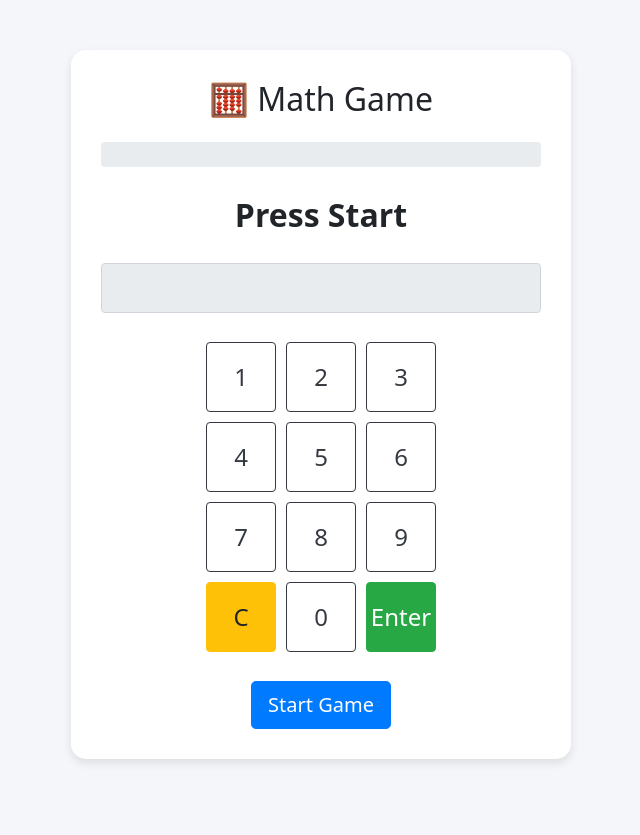
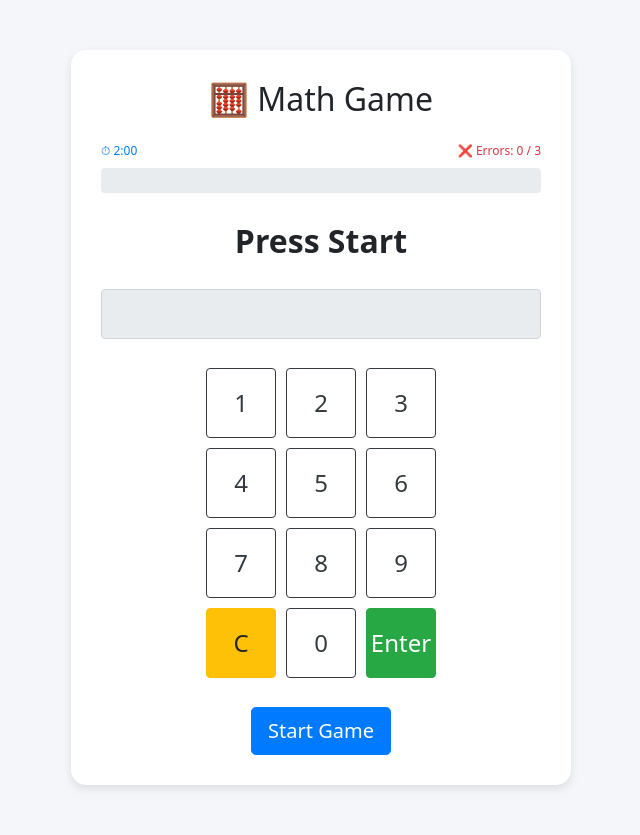
Before and after one commit to phangchunhoe/ecommerce_website, a Flask app: page /math-game in a window 1280 px wide. Shown: the whole page, without its empty margins (319-959 px from the left). Before the commit the page ends 763 px from the top, so only its background shows below. Run offline with Flask 3, Linux system fonts and the light colour scheme; a user stored in the database is signed in; some libraries are stand-ins or nearby versions.

Commit message:
Added the timer and error counts for the math game

```diff
--- a/website/static/scripts.js
+++ b/website/static/scripts.js
@@ -88,6 +88,8 @@ function startGame() {
   score = 0;
   questionCount = 0;
   document.getElementById('start-btn').style.display = 'none';
+  updateErrors();
+  startTimer();
   generateQuestion();
   updateProgress();
 }
@@ -124,6 +126,52 @@ function generateQuestion() {
   document.getElementById('answer').value = '';
 }
 
+// Logic for the timer function
+let timeLeft = 120; // 2 minutes in seconds
+let timerInterval;
+let errors = 0;
+const maxErrors = 3;
+
+// Store reference to timer display for reuse
+let timerDisplay;
+
+function startTimer() {
+  timerDisplay = document.getElementById('timer');
+  clearInterval(timerInterval);
+  timerDisplay.classList.remove('flash-warning');
+  timeLeft = 120; // For the time left
+  timerDisplay.textContent = `⏱ 2:00 `
+  timerDisplay.style.color = '';
+  timerInterval = setInterval(() => {
+    timeLeft--;
+    if (timeLeft <= 0) {
+      clearInterval(timerInterval)
+      timerDisplay.textContent = `⏱ 2:00 - Game Over`;
+      timerDisplay.classList.remove('flash-warning');
+      timerDisplay.style.color = 'red';
+      endGame();
+      return;
+    }
+    const minutes = Math.floor(timeLeft / 60);
+    const seconds = timeLeft % 60;
+    timerDisplay.textContent = `⏱ ${minutes}:${seconds.toString().padStart(2,'0')}`;
+    if (timeLeft <= 30) { // To add flash warning at the last 30 seconds of the quiz
+      timerDisplay.classList.add('flash-warning');
+      timerDisplay.style.color = 'red';
+    } else {
+      timerDisplay.classList.remove('flash-warning');
+      timerDisplay.style.color = '';
+    }
+    if (timeLeft <= 0) {
+        endGame();
+    }
+  }, 1000);
+}
+
+function updateErrors() {
+  document.getElementById('errors').textContent = `❌ Errors: ${errors} / ${maxErrors}`;
+}
+
 function appendNumber(num) {
   document.getElementById('answer').value += num;
 }
@@ -137,9 +185,18 @@ function submitAnswer() {
   if (!isNaN(userAnswer) && userAnswer === currentAnswer) {
     score++;
     updateProgress();
+  } else {
+    errors++;
+    updateErrors();
+    if (errors >= maxErrors) {
+      endGame();
+      errors = 0
+      return;
+    }
   }
 
   if (questionCount >= totalQuestions) {
+    errors = 0
     endGame();
   } else {
     generateQuestion();
@@ -151,6 +208,13 @@ function updateProgress() {
   const progressBar = document.getElementById('progress-bar');
   progressBar.style.width = `${progressPercent}%`;
   progressBar.textContent = `${score} / ${totalQuestions}`;
+}
+
+function lose() {
+  clearInterval(timerInterval);
+  document.getElementById('question').textContent = `Thank you for trying!`;
+  document.getElementById('start-btn').style.display = 'block';
+  document.getElementById('start-btn').textContent = 'Play Again';
 }
 
 function endGame() {
--- a/website/static/styles.css
+++ b/website/static/styles.css
@@ -199,3 +199,14 @@ body{
     align-items: center;
     justify-content: center;
 }
+
+@keyframes flashRed {
+  0%   { color: red; }
+  50%  { color: darkred; }
+  100% { color: red; }
+}
+
+.flash-warning {
+  animation: flashRed 1s infinite;
+  font-weight: bold;
+}
--- a/website/templates/math_game.html
+++ b/website/templates/math_game.html
@@ -10,6 +10,12 @@
 
 <div class="game-container text-center">
   <h2 class="mb-4">🧮 Math Game</h2>
+
+  <!-- Timer and Errors Row -->
+  <div class="d-flex justify-content-between mb-2">
+    <div id="timer" class="fw-bold text-primary">⏱ 2:00</div>
+    <div id="errors" class="fw-bold text-danger">❌ Errors: 0 / 3</div>
+  </div>
 
   <!-- Progress Bar -->
   <div class="progress mb-4" style="height: 25px;">
```
